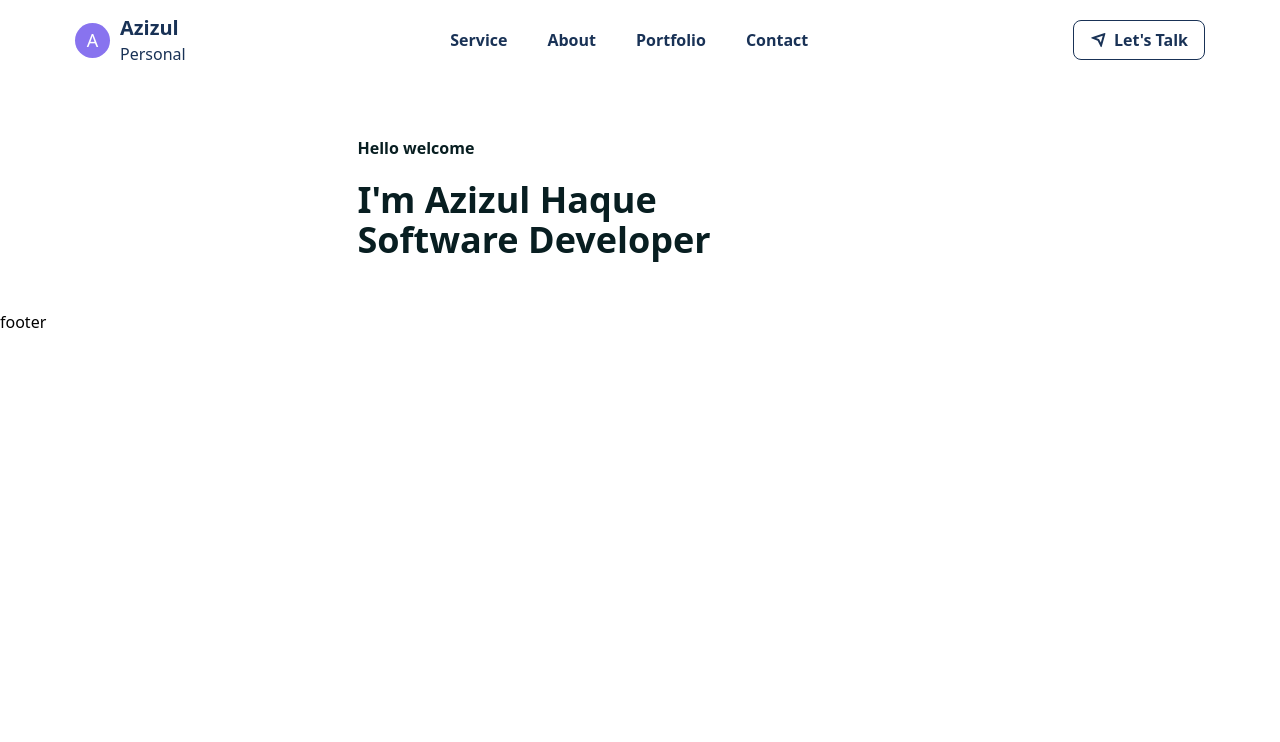
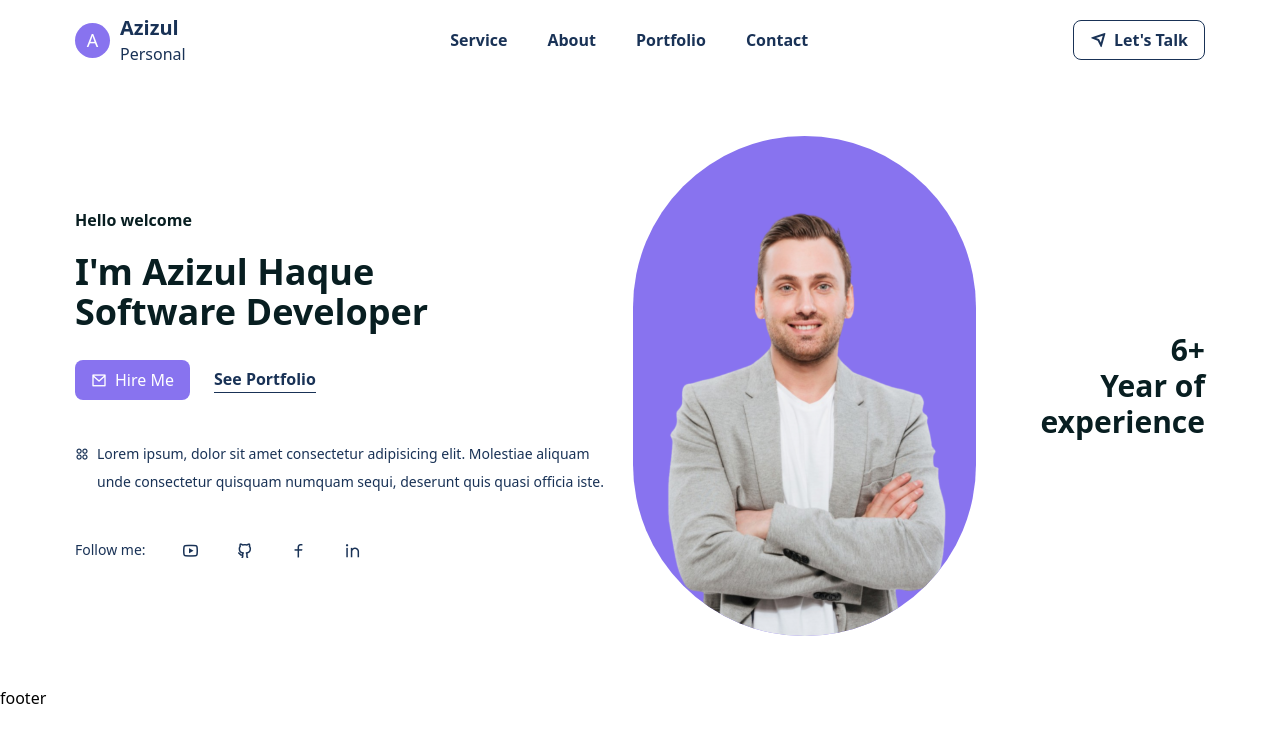
Before and after one commit to user-azizul/React-portfolio-web-app, a React (Vite) app: page / in a window 1280 px wide. Shown: the top 742 px of the page. Built offline with nearby package versions, Linux system fonts and the light colour scheme.

Commit message:
hero done

```diff
--- a/src/Components/ui/Hero.jsx
+++ b/src/Components/ui/Hero.jsx
@@ -1,26 +1,133 @@
-import React from 'react'
-import heroImg from '../../assets/images/hero.svg'
-import CountUp from 'react-countup'
+import React from "react";
+import heroImg from "../../assets/images/hero.svg";
+import CountUp from "react-countup";
 
 function Hero() {
   return (
-        <section className='pt-0' id='about'>
-            <div className="myContainer pt-14">
+    <section className="pt-0" id="about">
+      <div className="myContainer pt-14 ">
         <div className="flex sm:flex-col md:flex-row items-center justify-center">
           {/* hero left content */}
           <div className="w-full md:basis-1/2">
-                        <h5 data-aos='fade-right' data-aos-duration='1500' className=" text-headingColor font-semibold text-base"> Hello welcome</h5>
-                        <h1 data-aos='fade-up' data-aos-duration='1500'
-                         className="text-headingColor font-extrabold text-3xl sm:text-4xl leading-9 sm:leading-10 mt-5"> I'm Azizul Haque <br />Software Developer</h1>
+            <h5
+              data-aos="fade-right"
+              data-aos-duration="1500"
+              className=" text-headingColor font-semibold text-base"
+            >
+              {" "}
+              Hello welcome
+            </h5>
+            <h1
+              data-aos="fade-up"
+              data-aos-duration="1500"
+              className="text-headingColor font-extrabold text-3xl sm:text-4xl leading-9 sm:leading-10 mt-5"
+            >
+              {" "}
+              I'm Azizul Haque <br />
+              Software Developer
+            </h1>
+            <div
+              data-aos="fade-up"
+              data-aos-duration="1800"
+              data-aos-deley="200"
+              className="flex items-center gap-6 mt-7"
+            >
+              <a href="#contact">
+                <button
+                  className="bg-primaryColor text-white font-medium flex items-center gap-2 hover:bg-smallTextColor ease-in duration-300 py-2 px-4 rounded-lg"
+                  type="button"
+                >
+                  <i className="ri-mail-line"></i> Hire Me
+                </button>
+              </a>
+              <a href="#contact">
+                <button
+                  className="text-smallTextColor font-semibold text-base border-b border-solid border-smallTextColor"
+                  type="button"
+                >
+                  See Portfolio
+                </button>
+              </a>
+            </div>
+            <p
+              data-aos="fade-left"
+              data-aos-duration="1500"
+              className="flex gap-2 mt-10 text-smallTextColor font-medium text-sm leading-7 "
+            >
+              <span>
+                <i class="ri-apps-2-line"></i>
+              </span>{" "}
+              Lorem ipsum, dolor sit amet consectetur adipisicing elit.
+              Molestiae aliquam unde consectetur quisquam numquam sequi,
+              deserunt quis quasi officia iste.
+            </p>
+            <div
+              className="flex items-center gap-9 mt-10
+            "
+            >
+              <span
+                className="
+              text-smallTextColor text-sm "
+              >
+                Follow me:
+              </span>
+
+              <span>
+                <a
+                  className="
+              text-smallTextColor text-lg "
+                  href="#youtube"
+                >
+                  <i class="ri-youtube-line"></i>
+                </a>
+              </span>
+              <span>
+                <a
+                  className="
+              text-smallTextColor text-lg "
+                  href="#youtube"
+                >
+                  <i class="ri-github-line"></i>
+                </a>
+              </span>
+              <span>
+                <a
+                  className="
+              text-smallTextColor text-lg "
+                  href="#youtube"
+                >
+                  <i class="ri-facebook-line"></i>
+                </a>
+              </span>
+              <span>
+                <a
+                  className="
+              text-smallTextColor text-lg "
+                  href="#youtube"
+                >
+                  <i class="ri-linkedin-line"></i>
+                </a>
+              </span>
+            </div>
           </div>
 
           {/* hero left end */}
+          <div className="basis-1/3 mt-10 sm:mt-0">
+            <figure className="flex items-center justify-center">
+              <img src={heroImg} alt="" />
+            </figure>
           </div>
+          <div className="md:basis-1/5 flex justify-between text-center mt-10 flex-warp gap-3 md:mt-0 mad:flex-col md:justify-end md:text-end">
 
+          <h2 className="text-headingColor font-bold text-3xl">
+            <CountUp start={0} end={6} duration={2}suffix="+" />
+            <h4>Year of experience</h4>
+          </h2>
           </div>
-
+        </div>
+      </div>
     </section>
-    )
+  );
 }
 
-export default Hero
+export default Hero;
```
Lines whose indentation alone changed are shown as unchanged.
